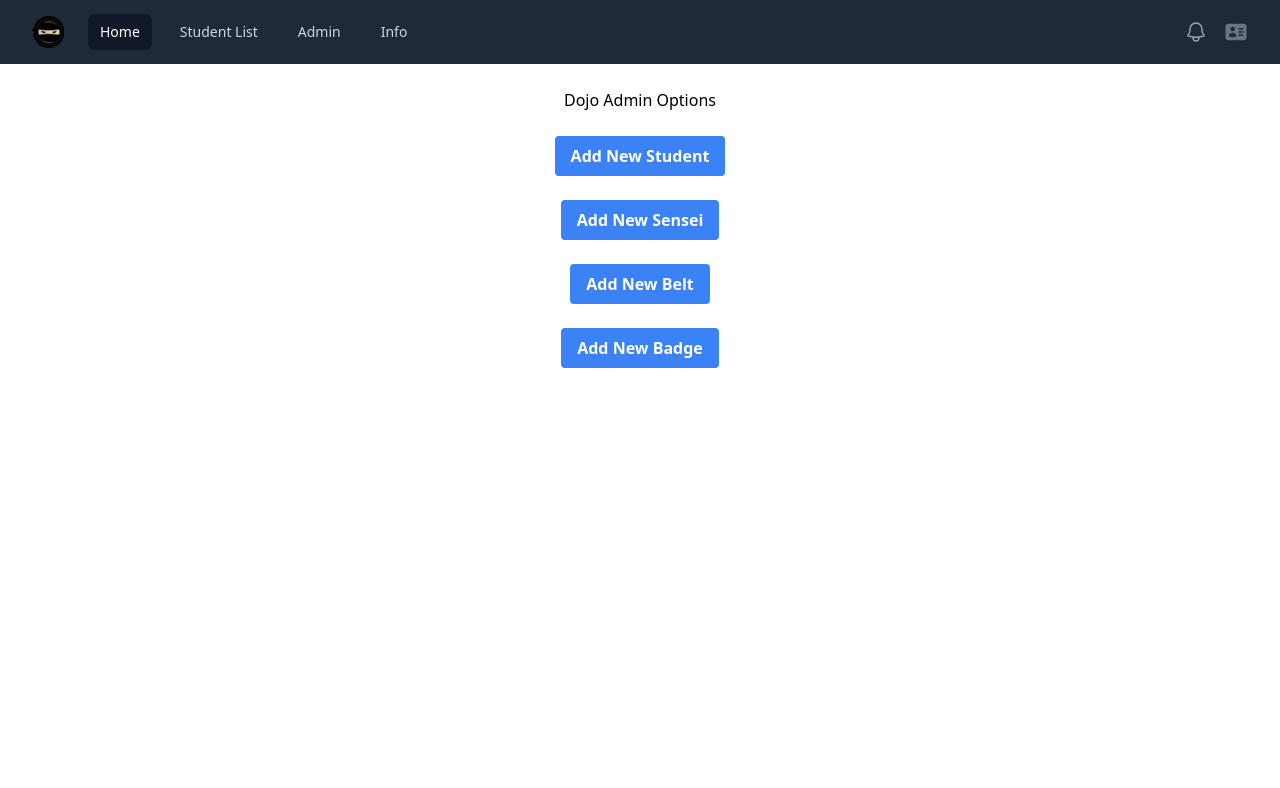
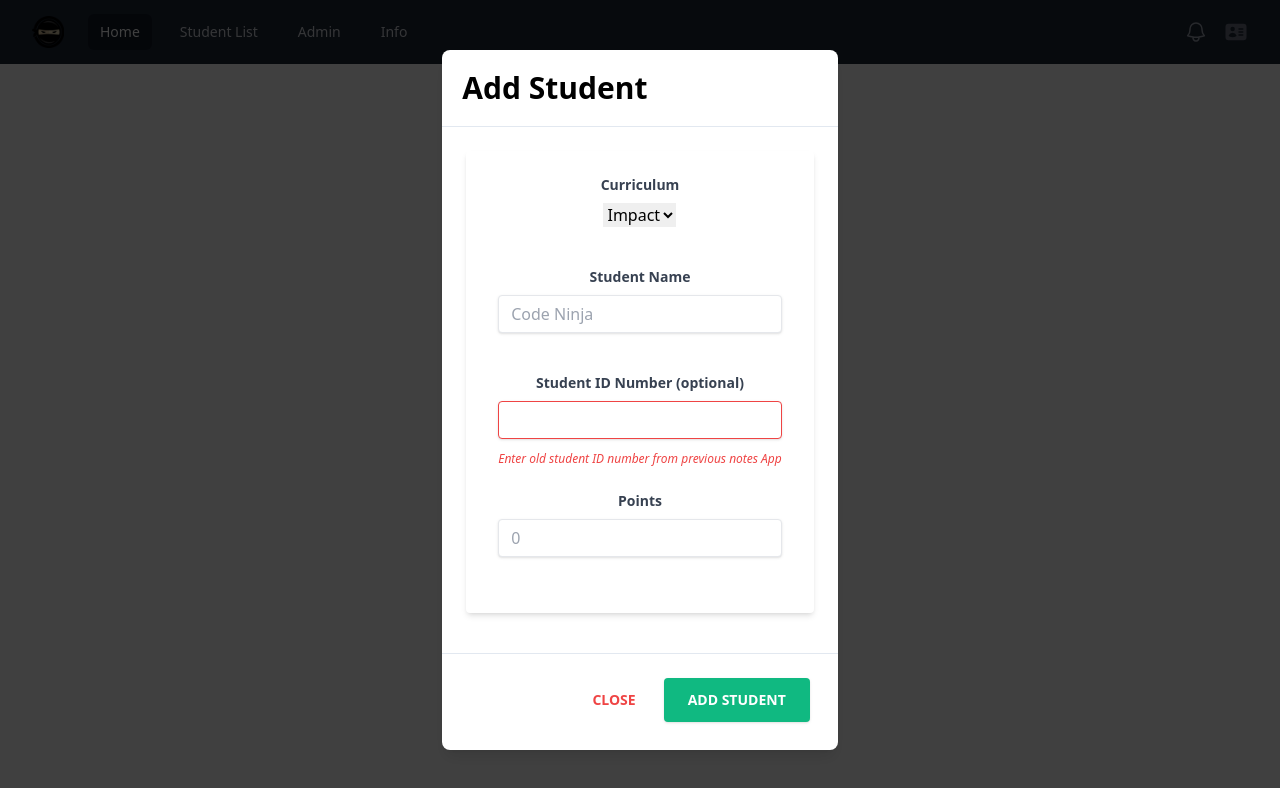
Before and after one commit to matthewJarrams/notesApp, a React (Create React App) app in the folder frontend/mern-emsystem/: page /generalAdmin in a window 1280 px wide. Both pictures are taken after a click on the button "Add New Student". Shown: the top 788 px of the page. Built offline with nearby package versions, Linux system fonts and the light colour scheme.

Commit message:
Add Student Popup

```diff
--- a/frontend/mern-emsystem/package.json
+++ b/frontend/mern-emsystem/package.json
@@ -8,6 +8,7 @@
     "@testing-library/jest-dom": "^5.17.0",
     "@testing-library/react": "^13.4.0",
     "@testing-library/user-event": "^13.5.0",
+    "date-fns": "^2.30.0",
     "headlessui": "^0.0.0",
     "heroicons": "^2.0.18",
     "react": "^18.2.0",
--- a/frontend/mern-emsystem/src/pages/DojoAdmin.js
+++ b/frontend/mern-emsystem/src/pages/DojoAdmin.js
@@ -3,6 +3,7 @@ import {Link} from 'react-router-dom'
 import { useNavigate } from 'react-router-dom';
 import { useLocation } from "react-router-dom";
 import { AuthContext } from "../context/authContext";
+import { add } from "date-fns";
 
 
 
@@ -18,6 +19,13 @@ const DojoAdmin = () => {
     const data = JSON.parse(localStorage.getItem("userData"));
     console.log(data);
 
+
+    const [Curriculum, setCurriculum] = useState(null);
+    const [StudentName, setName] = useState(null);
+    const [OldStudentID, setStuId] = useState(null);
+    const [Points, setPoints] = useState(0);
+
+
     const [isOpen, setIsOpen] = useState(false);
 
 
@@ -26,6 +34,21 @@ const DojoAdmin = () => {
         e.preventDefault();
         setIsOpen(true);
         console.log(isOpen);
+    }
+
+    const addStudent = async (e) =>
+    {
+        e.preventDefault();
+
+        console.log(StudentName, OldStudentID, Points,Curriculum);
+
+        setName(null);
+        setStuId(null);
+        setPoints(0);
+        setCurriculum(null);
+
+
+        setIsOpen(false);
     }
 
   return (
@@ -52,58 +75,92 @@ const DojoAdmin = () => {
             Add New Badge
         </button>
 
-        {isOpen && <div id="defaultModal" tabindex="-1" aria-hidden="true" class="hidden overflow-y-auto overflow-x-hidden fixed top-0 right-0 left-0 z-50 justify-center items-center w-full md:inset-0 h-modal md:h-full">
-    <div class="relative p-4 w-full max-w-2xl h-full md:h-auto">
-        <div class="relative p-4 bg-white rounded-lg shadow dark:bg-gray-800 sm:p-5">
-            <div class="flex justify-between items-center pb-4 mb-4 rounded-t border-b sm:mb-5 dark:border-gray-600">
-                <h3 class="text-lg font-semibold text-gray-900 dark:text-white">
-                    Add Product
+        {isOpen && <div><div
+            className="justify-center items-center flex overflow-x-hidden overflow-y-auto fixed inset-0 z-50 outline-none focus:outline-none"
+          >
+            <div className="relative w-auto my-6 mx-auto max-w-3xl">
+              {/*content*/}
+              <div className="border-0 rounded-lg shadow-lg relative flex flex-col w-full bg-white outline-none focus:outline-none">
+                {/*header*/}
+                <div className="flex items-start justify-between p-5 border-b border-solid border-slate-200 rounded-t">
+                  <h3 className="text-3xl font-semibold">
+                    Add Student
                   </h3>
-                <button type="button" class="text-gray-400 bg-transparent hover:bg-gray-200 hover:text-gray-900 rounded-lg text-sm p-1.5 ml-auto inline-flex items-center dark:hover:bg-gray-600 dark:hover:text-white" data-modal-toggle="defaultModal">
-                    {/* <svg aria-hidden="true" class="w-5 h-5" fill="currentColor" viewBox="0 0 20 20" xmlns="http://www.w3.org/2000/svg"><path fill-rule="evenodd" d="M4.293 4.293a1 1 0 011.414 0L10 8.586l4.293-4.293a1 1 0 111.414 1.414L11.414 10l4.293 4.293a1 1 0 01-1.414 1.414L10 11.414l-4.293 4.293a1 1 0 01-1.414-1.414L8.586 10 4.293 5.707a1 1 0 010-1.414z" clip-rule="evenodd"></path></svg> */}
-                    <span class="sr-only">Close modal</span>
+                  <button
+                    className="p-1 ml-auto bg-transparent border-0 text-black opacity-5 float-right text-3xl leading-none font-semibold outline-none focus:outline-none"
+                    onClick={() => setIsOpen(false)}
+                  >
+                    <span className="bg-transparent text-black opacity-5 h-6 w-6 text-2xl block outline-none focus:outline-none">
+                      ×
+                    </span>
                   </button>
                 </div>
-            <form>
-                <div class="grid gap-4 mb-4 sm:grid-cols-2">
-                    <div>
-                        <label for="name" class="block mb-2 text-sm font-medium text-gray-900 dark:text-white">Name</label>
-                        <input type="text" name="name" id="name" class="bg-gray-50 border border-gray-300 text-gray-900 text-sm rounded-lg focus:ring-primary-600 focus:border-primary-600 block w-full p-2.5 dark:bg-gray-700 dark:border-gray-600 dark:placeholder-gray-400 dark:text-white dark:focus:ring-primary-500 dark:focus:border-primary-500" placeholder="Type product name" required=""/>
-                    </div>
-                    <div>
-                        <label for="brand" class="block mb-2 text-sm font-medium text-gray-900 dark:text-white">Brand</label>
-                        <input type="text" name="brand" id="brand" class="bg-gray-50 border border-gray-300 text-gray-900 text-sm rounded-lg focus:ring-primary-600 focus:border-primary-600 block w-full p-2.5 dark:bg-gray-700 dark:border-gray-600 dark:placeholder-gray-400 dark:text-white dark:focus:ring-primary-500 dark:focus:border-primary-500" placeholder="Product brand" required=""/>
-                    </div>
-                    <div>
-                        <label for="price" class="block mb-2 text-sm font-medium text-gray-900 dark:text-white">Price</label>
-                        <input type="number" name="price" id="price" class="bg-gray-50 border border-gray-300 text-gray-900 text-sm rounded-lg focus:ring-primary-600 focus:border-primary-600 block w-full p-2.5 dark:bg-gray-700 dark:border-gray-600 dark:placeholder-gray-400 dark:text-white dark:focus:ring-primary-500 dark:focus:border-primary-500" placeholder="$2999" required=""/>
-                    </div>
-                    <div>
-                        <label for="category" class="block mb-2 text-sm font-medium text-gray-900 dark:text-white">Category</label>
-                        <select id="category" class="bg-gray-50 border border-gray-300 text-gray-900 text-sm rounded-lg focus:ring-primary-500 focus:border-primary-500 block w-full p-2.5 dark:bg-gray-700 dark:border-gray-600 dark:placeholder-gray-400 dark:text-white dark:focus:ring-primary-500 dark:focus:border-primary-500">
-                            <option >Select category</option>
-                            <option value="TV">TV/Monitors</option>
-                            <option value="PC">PC</option>
-                            <option value="GA">Gaming/Console</option>
-                            <option value="PH">Phones</option>
+                {/*body*/}
+                <div className="relative p-6 flex-auto">
+                <form class="bg-white shadow-md rounded px-8 pt-6 pb-8 mb-4">
+
+                <div class="mb-4">
+                <label class="block text-gray-700 text-sm font-bold mb-2" for="username">
+                    Curriculum
+                </label>
+                <select name="curriculum" id="curriculum"  onChange={(choice) => setCurriculum(choice.target.value)}>
+                 <option value="Impact">Impact</option>
+                 <option value="GDP">GDP</option>
                 </select>
                 </div>
-                    <div class="sm:col-span-2">
-                        <label for="description" class="block mb-2 text-sm font-medium text-gray-900 dark:text-white">Description</label>
-                        <textarea id="description" rows="4" class="block p-2.5 w-full text-sm text-gray-900 bg-gray-50 rounded-lg border border-gray-300 focus:ring-primary-500 focus:border-primary-500 dark:bg-gray-700 dark:border-gray-600 dark:placeholder-gray-400 dark:text-white dark:focus:ring-primary-500 dark:focus:border-primary-500" placeholder="Write product description here"></textarea>
+                <br></br>
+                <div class="mb-4">
+                    <label class="block text-gray-700 text-sm font-bold mb-2" for="username">
+                    Student Name
+                    </label>
+                    <input class="shadow appearance-none border rounded w-full py-2 px-3 text-gray-700 leading-tight focus:outline-none focus:shadow-outline" id="name" type="text" placeholder="Code Ninja" onChange={(e) => setName(e.target.value)}/>
+                </div>
+                <br></br>
+                <div class="mb-6">
+                    <label class="block text-gray-700 text-sm font-bold mb-2" for="password">
+                    Student ID Number (optional)
+                    </label>
+                    <input class="shadow appearance-none border border-red-500 rounded w-full py-2 px-3 text-gray-700 mb-3 leading-tight focus:outline-none focus:shadow-outline" id="oldStuId" type="number"  onChange={(e) => setStuId(e.target.value)}/>
+                    <p class="text-red-500 text-xs italic">Enter old student ID number from previous notes App</p>
+
+                </div>
+                <div class="mb-6">
+                    <label class="block text-gray-700 text-sm font-bold mb-2" for="password">
+                    Points
+                    </label>
+                    <input class="shadow appearance-none border rounded w-full py-2 px-3 text-gray-700 leading-tight focus:outline-none focus:shadow-outline" id="points" type="number" placeholder = "0" onChange={(e) => setPoints(e.target.value)}/>
+
+                </div>
+                </form>
+                </div>
+                {/*footer*/}
+                <div className="flex items-center justify-end p-6 border-t border-solid border-slate-200 rounded-b">
+                  <button
+                    className="text-red-500 background-transparent font-bold uppercase px-6 py-2 text-sm outline-none focus:outline-none mr-1 mb-1 ease-linear transition-all duration-150"
+                    type="button"
+                    onClick={() => setIsOpen(false)}
+                  >
+                    Close
+                  </button>
+                  <button
+                    className="bg-emerald-500 text-white active:bg-emerald-600 font-bold uppercase text-sm px-6 py-3 rounded shadow hover:shadow-lg outline-none focus:outline-none mr-1 mb-1 ease-linear transition-all duration-150"
+                    type="button"
+                    onClick={addStudent}
+                  >
+                    Add Student
+                  </button>
                 </div>
               </div>
-                <button type="submit" class="text-white inline-flex items-center bg-primary-700 hover:bg-primary-800 focus:ring-4 focus:outline-none focus:ring-primary-300 font-medium rounded-lg text-sm px-5 py-2.5 text-center dark:bg-primary-600 dark:hover:bg-primary-700 dark:focus:ring-primary-800">
-                    {/* <svg class="mr-1 -ml-1 w-6 h-6" fill="currentColor" viewBox="0 0 20 20" xmlns="http://www.w3.org/2000/svg"><path fill-rule="evenodd" d="M10 5a1 1 0 011 1v3h3a1 1 0 110 2h-3v3a1 1 0 11-2 0v-3H6a1 1 0 110-2h3V6a1 1 0 011-1z" clip-rule="evenodd"></path></svg> */}
-                    Add new product
-                </button>
-            </form>
             </div>
           </div>
-</div>}
-
+          <div className="opacity-75 fixed inset-0 z-40 bg-black"></div>
+          </div>
+        }
         </div>
         )
         }
 
+
+
+
 export default DojoAdmin
```
Also changed, not shown: 2 other files (tests, documents, lock files or other folders). Lines whose indentation alone changed are shown as unchanged.
